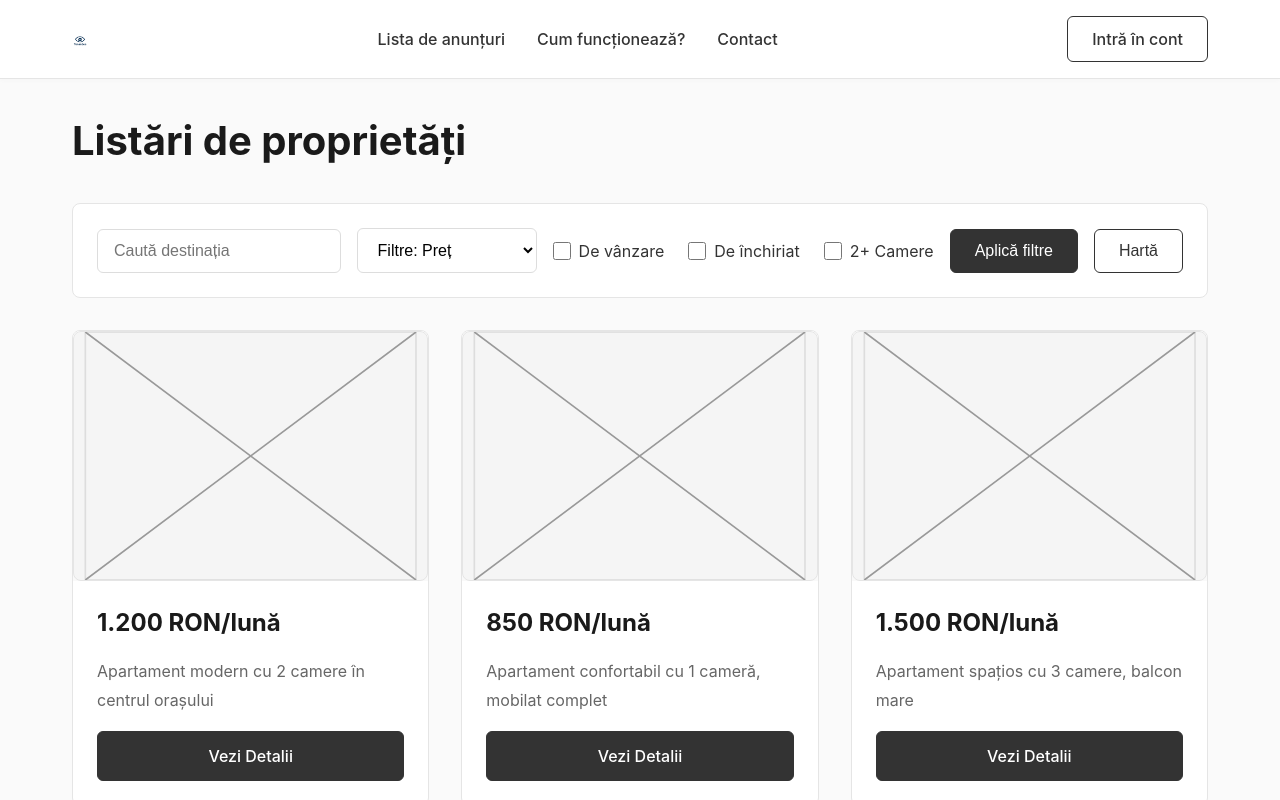
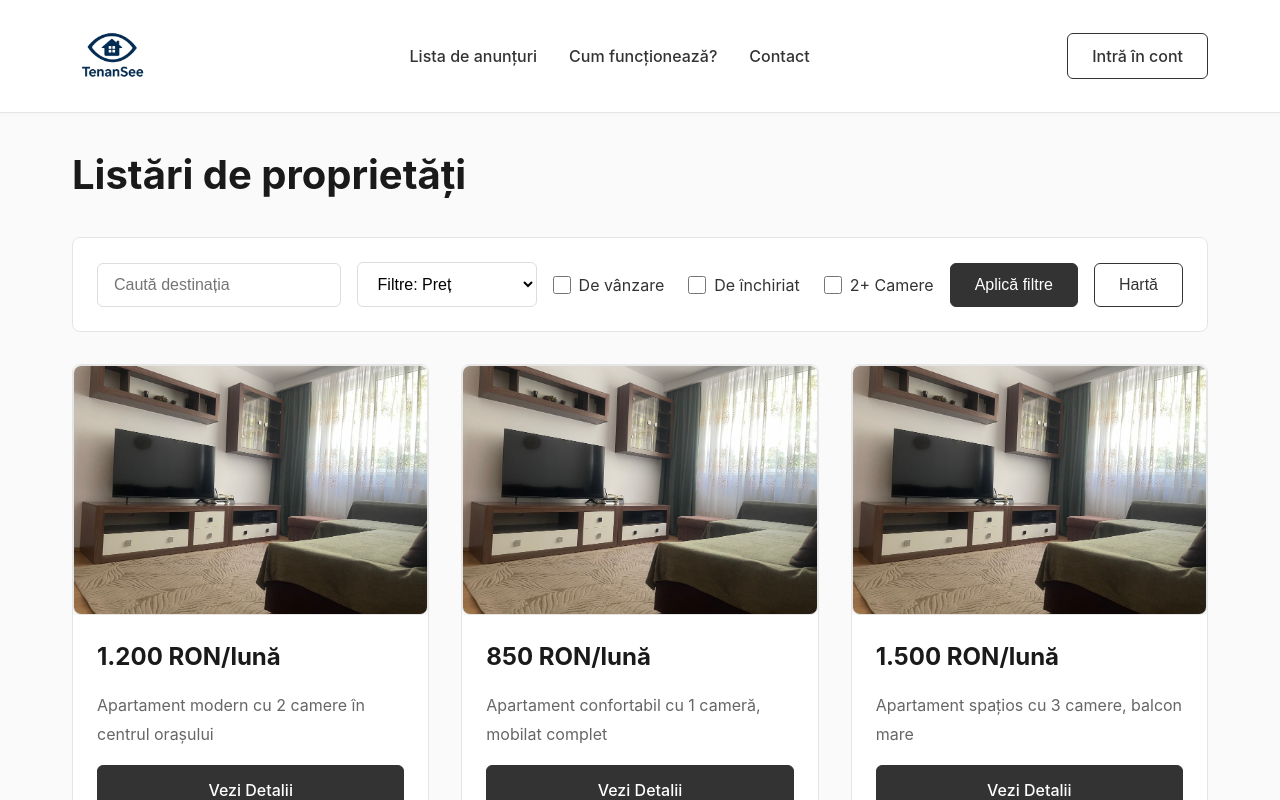
Before and after one commit to AlbertUngureanu/TenanSeeMVP, a React (Vite) app: page /lista-anunturi in a window 1280 px wide. Shown: the top 800 px of the page. Built offline with nearby package versions, Linux system fonts and the light colour scheme; no server answers.

Commit message:
thumbnail update

```diff
--- a/src/components/Header.jsx
+++ b/src/components/Header.jsx
@@ -16,7 +16,7 @@ function Header() {
     <header className="header">
       <div className="header-container">
         <Link to="/">
-          <img src={logo} style={{ height: '1em', width: 'auto', verticalAlign: 'middle' }}/>
+          <img src={logo} style={{ height: '5em', width: 'auto', verticalAlign: 'middle' }}/>
         </Link>
         <nav className="nav">
           <Link to="/lista-anunturi" className="nav-link">
--- a/src/components/ImageGallery.jsx
+++ b/src/components/ImageGallery.jsx
@@ -1,5 +1,6 @@
 import { useState } from 'react'
 import './ImageGallery.css'
+import thumbnail from './images/anunturi/apartament1.jpg';
 
 function ImageGallery({ images = [] }) {
   const [selectedImageIndex, setSelectedImageIndex] = useState(0)
@@ -18,6 +19,16 @@ function ImageGallery({ images = [] }) {
         <line x1="0" y1="0" x2="400" y2="300" stroke="#999" strokeWidth="2"/>
         <line x1="400" y1="0" x2="0" y2="300" stroke="#999" strokeWidth="2"/>
       </svg>
+    </div>
+  )
+
+  const ThumbnailPlaceholder = ({ className = '' }) => (
+    <div className={`image-placeholder ${className}`}>
+      <img
+        src={thumbnail}
+        alt="TenanSee Logo"
+        className="image"
+      />
     </div>
   )
 
@@ -64,7 +75,7 @@ function ImageGallery({ images = [] }) {
               {image ? (
                 <img src={image} alt={`Property thumbnail ${index + 5}`} />
               ) : (
-                <ImagePlaceholder />
+                <ThumbnailPlaceholder />
               )}
             </div>
           ))}
--- a/src/components/PropertyCard.jsx
+++ b/src/components/PropertyCard.jsx
@@ -1,5 +1,6 @@
 import { Link } from 'react-router-dom'
 import './PropertyCard.css'
+import thumbnail from './images/anunturi/apartament1.jpg';
 
 function PropertyCard({ property, onClick }) {
   const { id, price, description, image, images } = property
@@ -18,11 +19,11 @@ function PropertyCard({ property, onClick }) {
           <img src={displayImage} alt={description} />
         ) : (
           <div className="image-placeholder">
-            <svg width="100%" height="100%" viewBox="0 0 400 300" xmlns="http://www.w3.org/2000/svg">
-              <rect width="400" height="300" fill="#f5f5f5" stroke="#ddd" strokeWidth="2"/>
-              <line x1="0" y1="0" x2="400" y2="300" stroke="#999" strokeWidth="2"/>
-              <line x1="400" y1="0" x2="0" y2="300" stroke="#999" strokeWidth="2"/>
-            </svg>
+            <img
+              src={thumbnail}
+              alt="Property thumbnail"
+              className="image"
+            />
           </div>
         )}
       </div>
```
Also changed, not shown: src/components/images/anunturi/apartament1.jpg (added).
